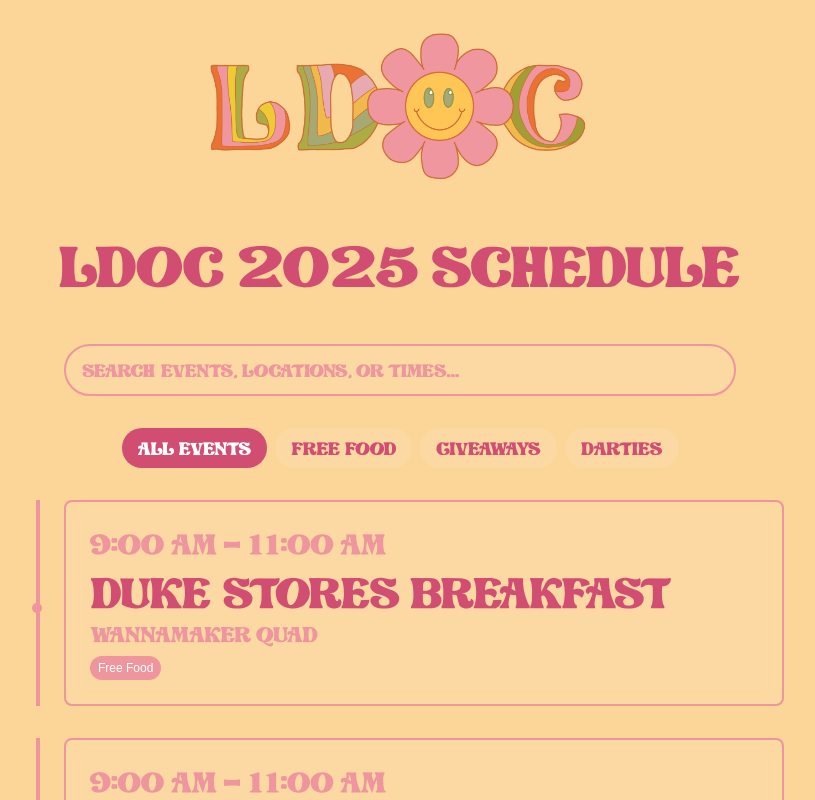
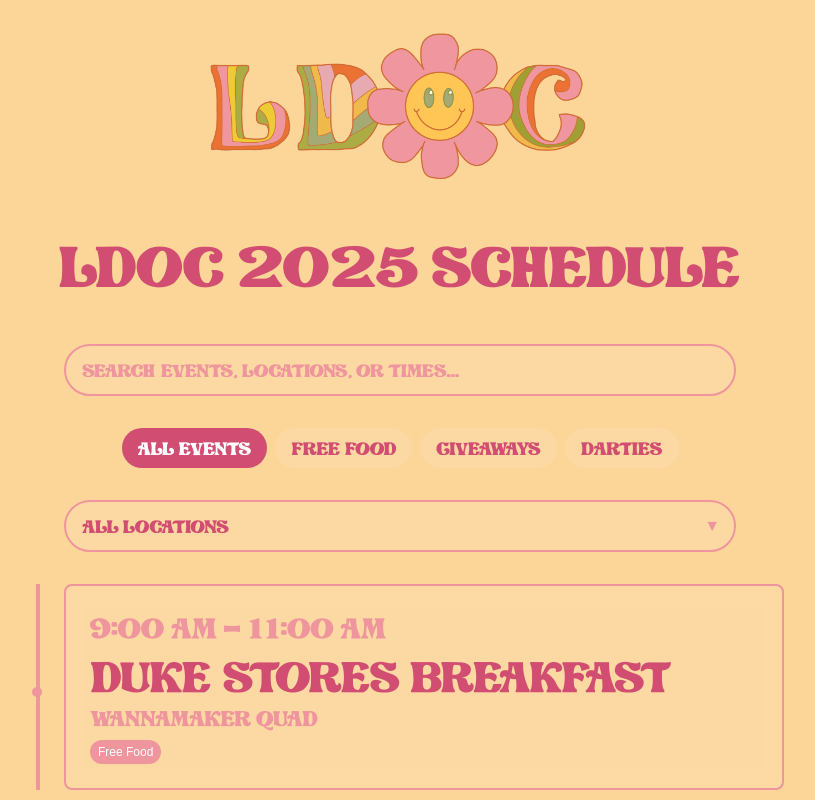
Before and after one commit to kartikeyegupta/ldocartistreveal, a Next.js app: page /schedule in a window 1280 px wide. Shown: the top 800 px of the page, without its empty margins (240-1055 px from the left). Built offline with nearby package versions, Linux system fonts and the light colour scheme.

Commit message:
loc filter

```diff
--- a/app/schedule/page.tsx
+++ b/app/schedule/page.tsx
@@ -6,6 +6,7 @@ import { useState } from 'react';
 export default function Schedule() {
   const [activeFilter, setActiveFilter] = useState<string | null>(null);
   const [searchQuery, setSearchQuery] = useState('');
+  const [selectedLocation, setSelectedLocation] = useState<string | null>(null);
 
   const events = [
     { time: "9:00 AM - 11:00 AM", event: "Duke Stores Breakfast", location: "Wannamaker Quad", categories: ["Free Food"] },
@@ -57,10 +58,50 @@ export default function Schedule() {
     { time: "10:00 PM - 10:30 PM", event: "Midnight Pizza", location: "Chapel Quad", categories: ["Free Food"] }
   ];
 
+  // Get unique locations
+  const locations = Array.from(new Set(events.map(event => {
+    // Combine Few Quad locations
+    if (event.location.includes('Few Quad') || event.location.includes('Few GG/HH Quad') || event.location.includes('Few FF/GG Quad')) {
+      return 'Few Quad';
+    }
+    // Combine BC Plaza locations
+    if (event.location.includes('BC Plaza') || event.location.includes('BC Plaza Stage') || event.location.includes('BC Plaza Bookstore Stage')) {
+      return 'BC Plaza';
+    }
+    // Combine Wellness locations
+    if (event.location.includes('Wellness') || event.location.includes('Wellness Lot')) {
+      return 'Wellness';
+    }
+    return event.location;
+  }))).sort();
+
   const filteredEvents = events
     .filter(event => {
       if (activeFilter && !event.categories.includes(activeFilter)) {
         return false;
+      }
+      if (selectedLocation) {
+        // Handle combined location filtering
+        if (selectedLocation === 'Few Quad' &&
+            (event.location.includes('Few Quad') ||
+             event.location.includes('Few GG/HH Quad') ||
+             event.location.includes('Few FF/GG Quad'))) {
+          return true;
+        }
+        if (selectedLocation === 'BC Plaza' &&
+            (event.location.includes('BC Plaza') ||
+             event.location.includes('BC Plaza Stage') ||
+             event.location.includes('BC Plaza Bookstore Stage'))) {
+          return true;
+        }
+        if (selectedLocation === 'Wellness' &&
+            (event.location.includes('Wellness') ||
+             event.location.includes('Wellness Lot'))) {
+          return true;
+        }
+        if (event.location !== selectedLocation) {
+          return false;
+        }
       }
       if (searchQuery) {
         const query = searchQuery.toLowerCase();
@@ -155,6 +196,27 @@ export default function Schedule() {
             </button>
           </div>
 
+          {/* Location Filter */}
+          <div className="max-w-2xl mx-auto mb-8">
+            <div className="relative">
+              <select
+                value={selectedLocation || ''}
+                onChange={(e) => setSelectedLocation(e.target.value || null)}
+                className="w-full px-4 py-3 rounded-full bg-white/10 border-2 border-[#ef959e] text-[#d14d72] font-[family-name:var(--font-love-craft)] text-sm md:text-base appearance-none cursor-pointer focus:outline-none focus:border-[#d14d72]"
+              >
+                <option value="">All Locations</option>
+                {locations.map((location) => (
+                  <option key={location} value={location}>
+                    {location}
+                  </option>
+                ))}
+              </select>
+              <div className="absolute right-4 top-1/2 -translate-y-1/2 pointer-events-none text-[#ef959e]">
+                ▼
+              </div>
+            </div>
+          </div>
+
           <div className="max-w-3xl mx-auto">
             {filteredEvents.map((event, index) => (
               <div
```
